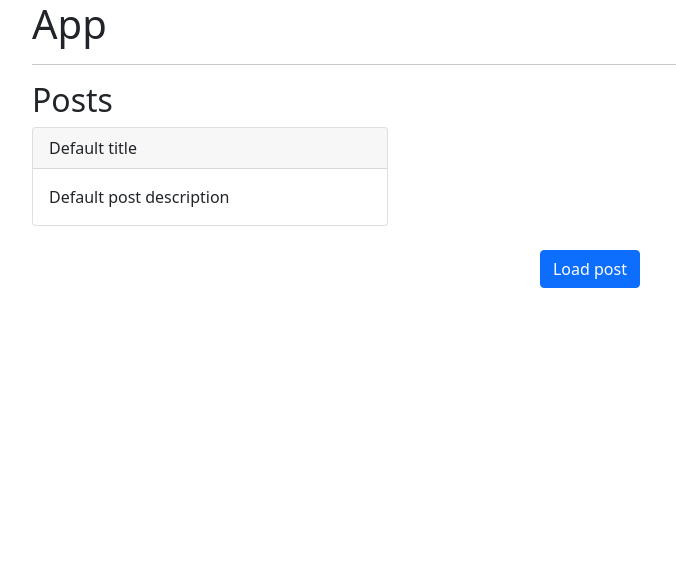
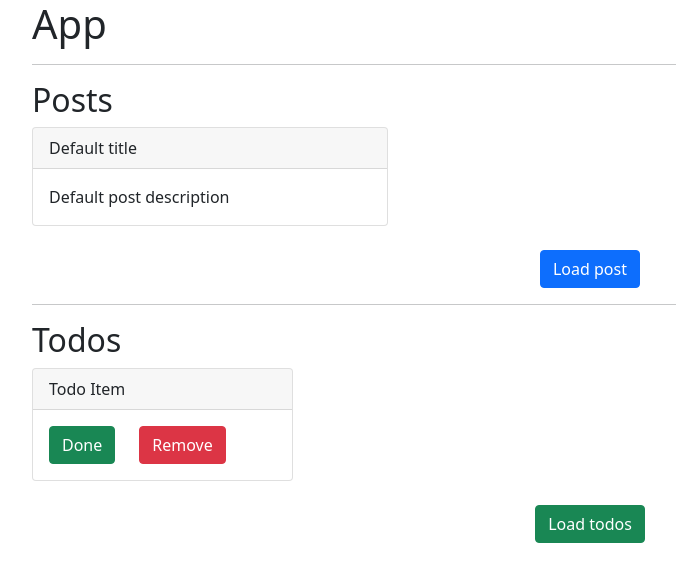
Before and after one commit to HodynskyiYK/Todo-App, a React (Create React App) app: page / in a window 1280 px wide. Shown: the top 582 px of the page, without its empty margins (50-726 px from the left). Built offline with nearby package versions, Linux system fonts and the light colour scheme.

Commit message:
created components for todos

```diff
--- a/src/App.js
+++ b/src/App.js
@@ -1,5 +1,6 @@
 import React from 'react';
 import PostsList from "./components/PostsList";
+import TodosList from "./components/TodosList";
 
 const App = () => {
 
@@ -8,6 +9,8 @@ const App = () => {
             <h1>App</h1>
             <hr />
             <PostsList />
+            <hr/>
+            <TodosList />
         </div>
     );
 };
--- /dev/null
+++ b/src/components/TodoItem.js
@@ -0,0 +1,29 @@
+import React from 'react';
+
+const TodoItem = ({ todo }) => {
+
+    return (
+        <div className="col-3 mb-4">
+            <div className="card">
+                <div className="card-header">{ todo.title }</div>
+                <div className="card-body row">
+                    <div className="col-auto">
+                        <button className="btn btn-success">Done</button>
+                    </div>
+                    <div className="col-auto">
+                        <button className="btn btn-danger">Remove</button>
+                    </div>
+                </div>
+            </div>
+        </div>
+    );
+};
+
+TodoItem.defaultProps = {
+    todo: {
+        title: 'Todo Item',
+        completed: false
+    }
+};
+
+export default TodoItem;
--- /dev/null
+++ b/src/components/TodosList.js
@@ -0,0 +1,19 @@
+import React from 'react';
+import TodoItem from "./TodoItem";
+
+const TodosList = () => {
+
+    return (
+        <>
+            <h2>Todos</h2>
+            <div className="row">
+                <TodoItem />
+            </div>
+            <div className="text-center">
+                <button className="btn btn-success">Load todos</button>
+            </div>
+        </>
+    );
+};
+
+export default TodosList;
```
